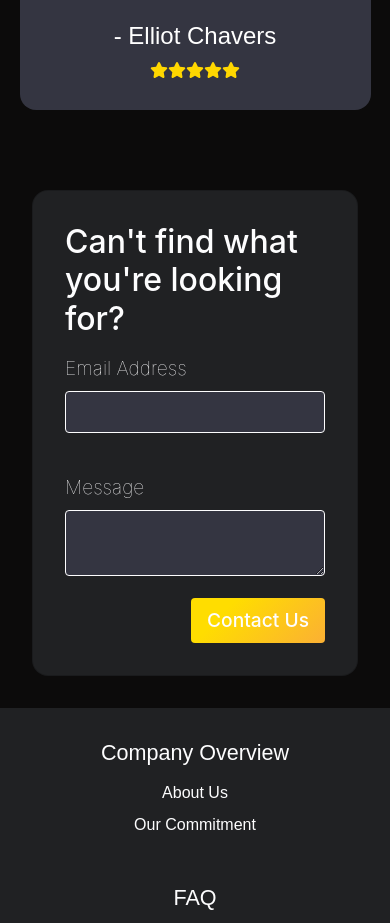
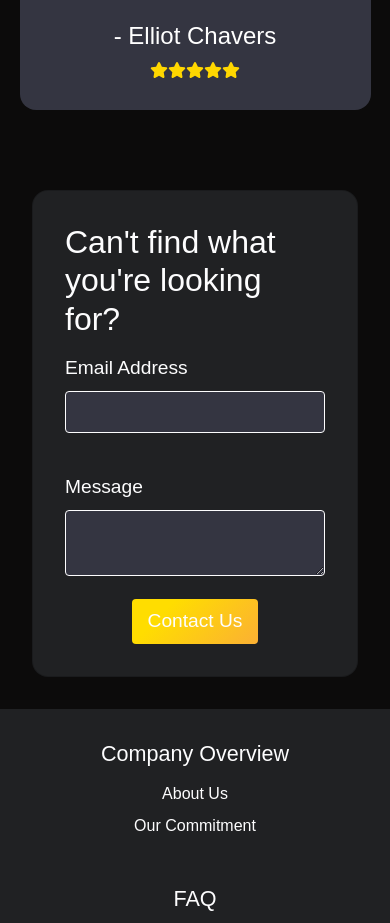
Before and after one commit to s1nghularity/beechler-website, a React (Create React App) app: page / in a window 390 px wide. Shown: the part 7140-8063 px from the top of the page. Built offline with nearby package versions, Linux system fonts and the light colour scheme.

Commit message:
RESPONSIVE AUDIT: homepage draft done
(category photos on hover okay?)

```diff
--- a/package.json
+++ b/package.json
@@ -62,7 +62,6 @@
     "react-scroll": "^1.8.9",
     "react-scroll-horizontal": "^1.6.6",
     "react-scroll-parallax": "^3.4.2",
-    "react-simple-maps": "^3.0.0",
     "react-slick": "^0.29.0",
     "react-spring": "^9.7.1",
     "react-svg-worldmap": "^2.0.0-alpha.16",
--- a/src/components/pages/home/HomeDealerCard.js
+++ b/src/components/pages/home/HomeDealerCard.js
@@ -85,7 +85,6 @@ const HomeDealerCard = () => {
 
       <HomeDealerStats />
 
-
       <div className="home-dealer-map-wrapper">
         <WorldMap
           color="gold"
--- a/src/styles/HomeCategories.css
+++ b/src/styles/HomeCategories.css
@@ -71,8 +71,13 @@
   margin-bottom: 0rem;
 }
 
+/* add linear-gradient(to right, orange, gold) to category-text */
 .category-card:hover .category-text {
-  color: var(--nav-accent);
+  background: linear-gradient(to right, orange, gold);
+  -webkit-background-clip: text;
+  -webkit-text-fill-color: transparent;
+  transition: background 0.3s ease-in-out;
+
 }
 
 .category-card:hover .category-image {
--- a/src/styles/HomeContact.css
+++ b/src/styles/HomeContact.css
@@ -6,6 +6,7 @@
   background-color: var(--black);
   padding: 2rem;
   color: var(--white);
+  font-family: Josefin Sans, sans-serif;
 }
 
 .contact-form {
@@ -47,6 +48,7 @@
 
 .contact-form button {
   margin-left: auto;
+  margin-right: auto;
   display: block;
   font-weight: 500;
   font-size: 1.2rem;
--- a/src/styles/HomeDealerCard.css
+++ b/src/styles/HomeDealerCard.css
@@ -71,7 +71,6 @@
   z-index: 10;
 
 }
-
 
 
 
```
Also changed, not shown: 1 other file (tests, documents, lock files or other folders).
